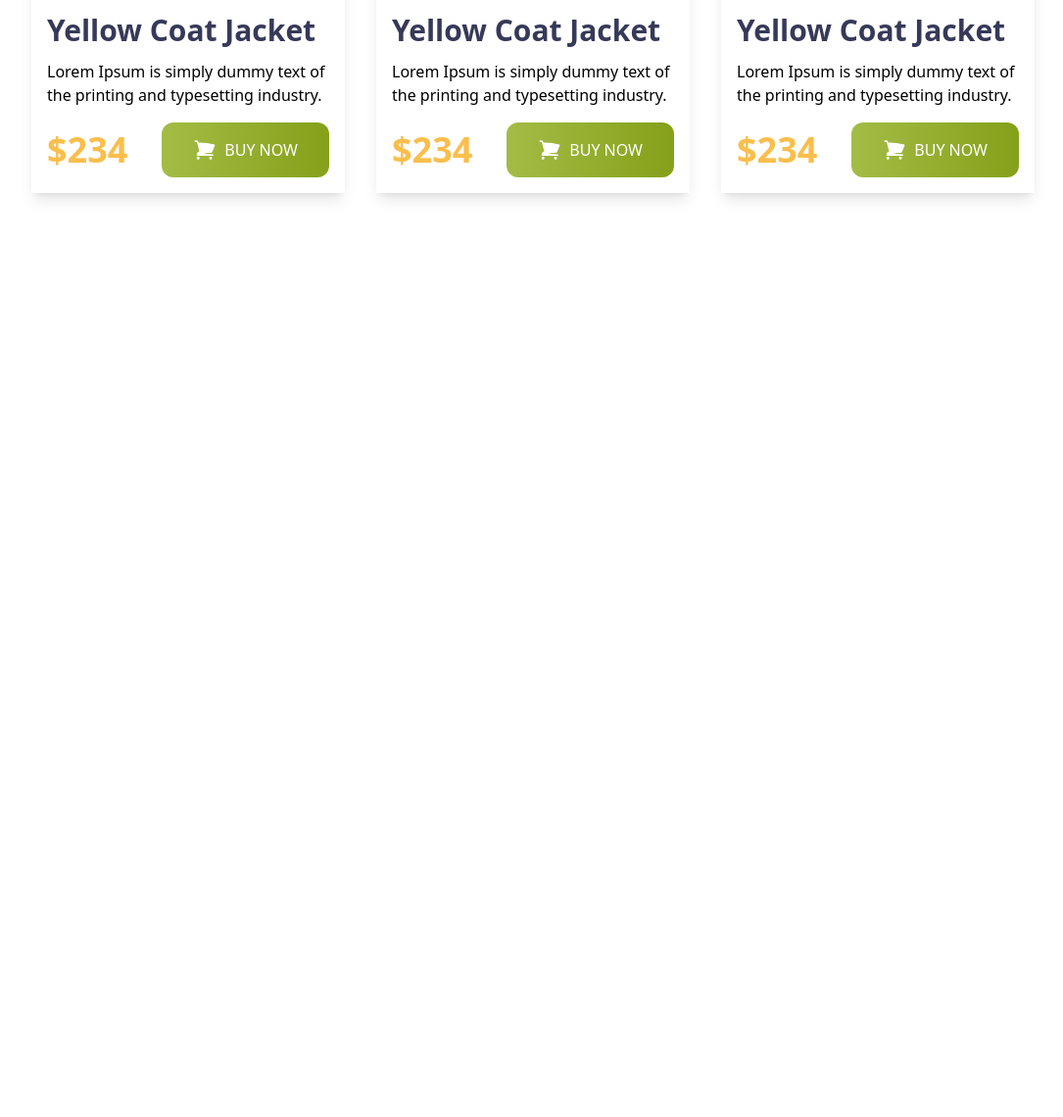
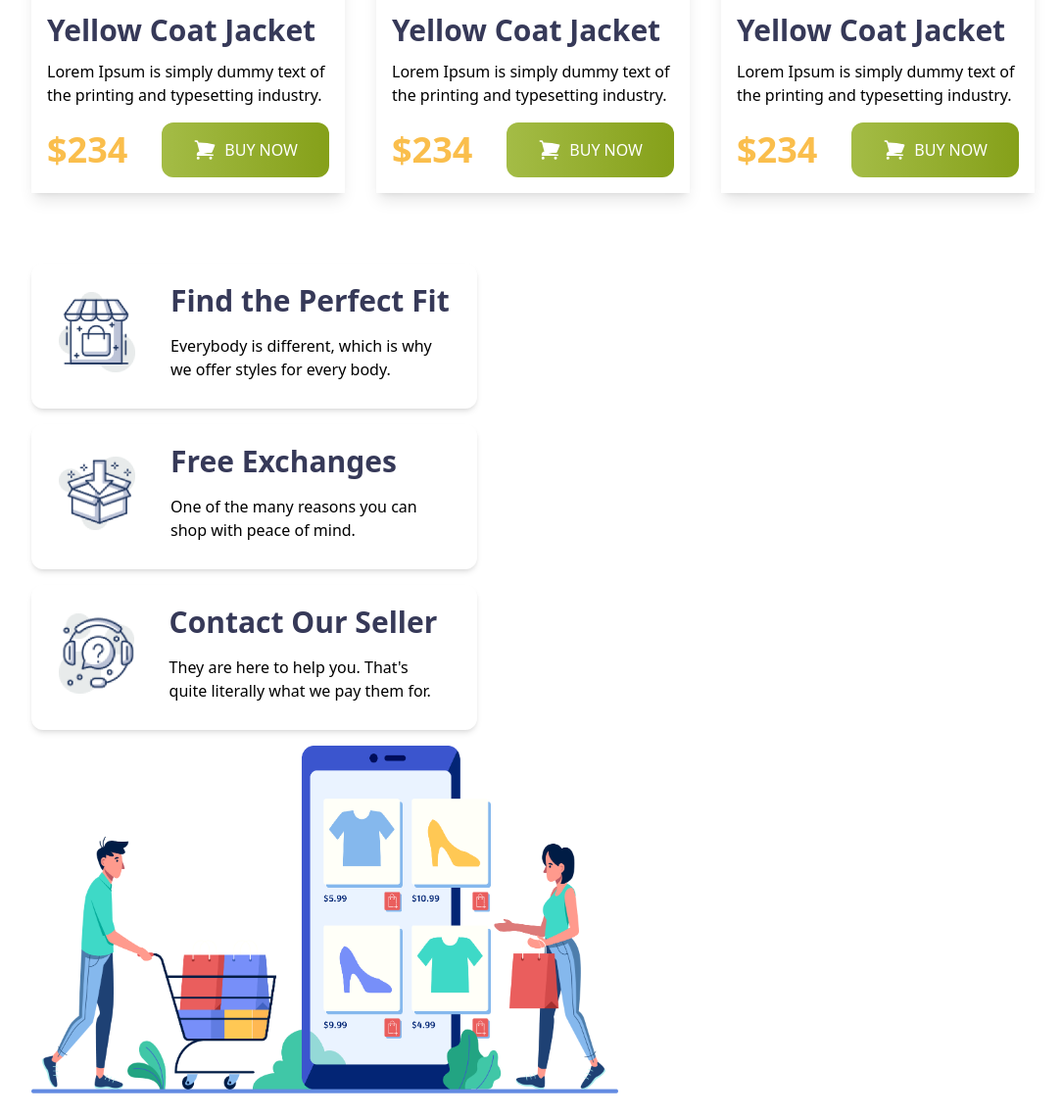
Before and after one commit to SahariorRidoy/Penguin-Fashion, a plain HTML site: page index.html in a window 1280 px wide. Shown: the part 1753-2893 px from the top of the page at 98% size, without its empty margins (96-1181 px from the left). Before the commit the page ends 1974 px from the top, so only its background shows below. Drawn offline with nearby package versions, Linux system fonts and the light colour scheme.

Commit message:
Added policy section

```diff
--- a/index.html
+++ b/index.html
@@ -214,6 +214,54 @@
               </div>
         </div>
       </section>
+
+      <!-- Policy Section -->
+       <section class="md:flex flex-wrap justify-between items-center md:px-32 px-4 py-6 pt-12 ">
+
+        <!-- left -->
+        <div class="md:order-1 sm:order-2" >
+            <!-- first div -->
+            <div class="flex items-center gap-9 shadow-md rounded-xl mb-4 max-w-[490px] p-7 pt-5 ">
+                <div>
+                    <img class="max-w-[78px]  max-h-[82px]" src="images/icons/house.png" alt="">
+                </div>
+                <div>
+                <h4 class="text-3xl font-bold text-[#363958] mb-4">Find the Perfect Fit</h4>
+                <p class="max-w-[272px]">Everybody is different, which is why we
+                    offer styles for every body.</p>
+            </div>
+        </div>
+
+        <!-- second div -->
+            <div class="flex items-center gap-9 shadow-md rounded-xl mb-4 max-w-[490px] p-7 pt-5">
+                <div>
+                <img class="max-w-[78px] max-h-[82px]" src="images/icons/box.png" alt=""></div>
+                <div>
+                <h4 class="text-3xl font-bold text-[#363958] mb-4">Free Exchanges</h4>
+                <p class="max-w-[272px]">One of the many reasons you can shop
+                    with peace of mind.</p>
+            </div>
+
+        </div>
+
+        <!-- third div -->
+            <div class="flex items-center gap-9 shadow-md rounded-xl mb-4 max-w-[490px] p-7 pt-5">
+                <div>
+                <img class="max-w-[78px] max-h-[82px]" src="images/icons/question.png" alt=""></div>
+                <div>
+                <h4 class="text-3xl font-bold text-[#363958] mb-4">Contact Our Seller</h4>
+                <p class="max-w-[272px]">They are here to help you. That's quite
+                    literally what we pay them for.</p>
+            </div>
+            </div>
+
+        </div>
+
+        <!-- right image -->
+        <div class="md:order-2 sm:order-1">
+            <img class="md:max-w-[599px]" src="images/shopping.png" alt="">
+        </div>
+       </section>
     </main>
     <footer></footer>
   </body>
```
